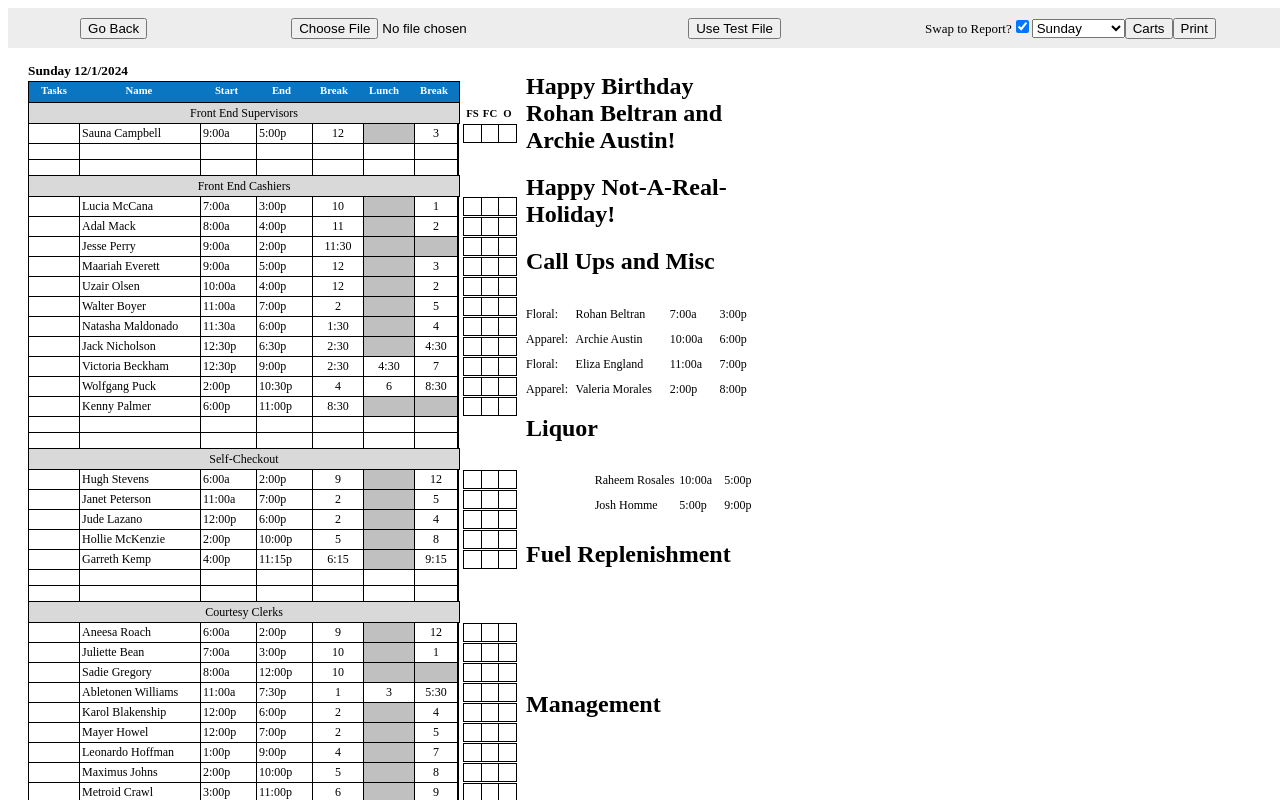
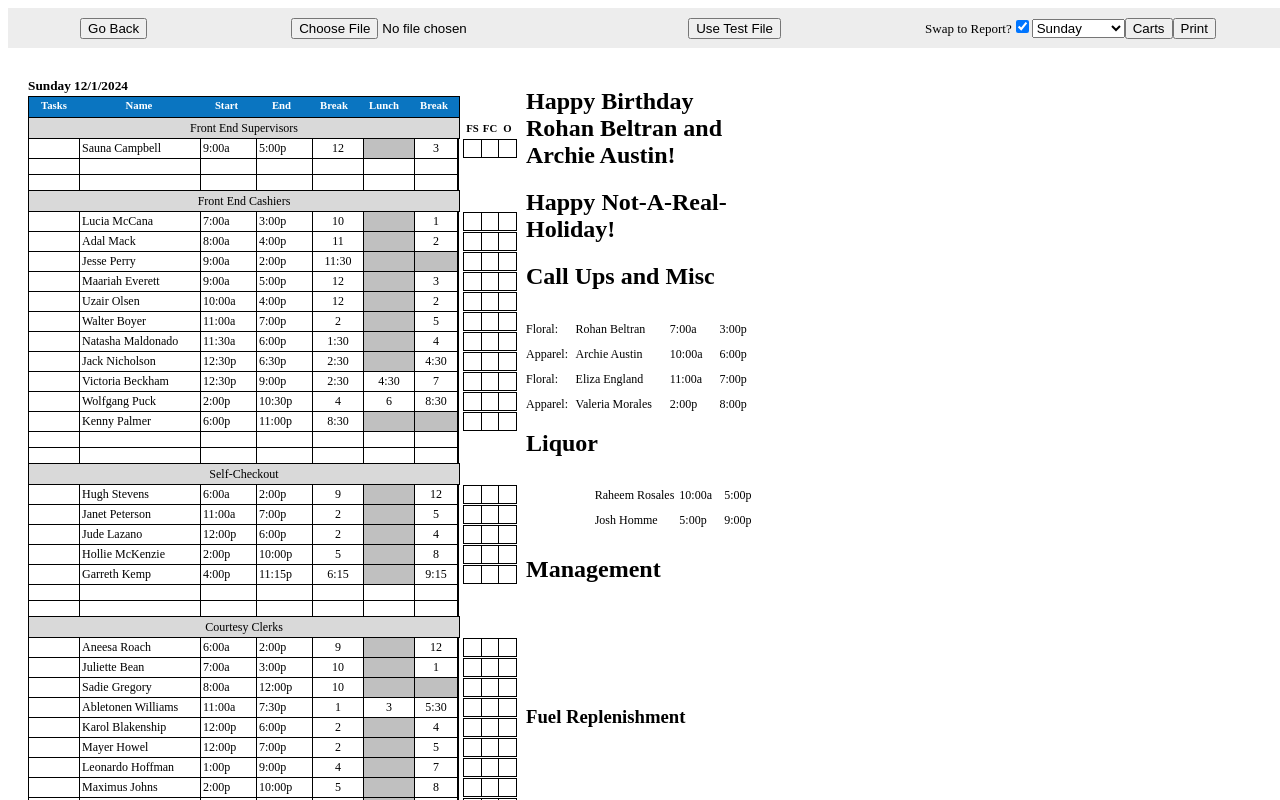
Before and after one commit to EljiahR/k-xlsx-converter-front-end, a Next.js app: page /dashboard/report in a window 1280 px wide. Both pictures are taken after a click on the button "Use Test File". Shown: the top 800 px of the page. Built offline with nearby package versions, Linux system fonts and the light colour scheme.

Commit message:
Minor visual updates for printable version

```diff
--- a/src/app/_components/editor/Board.tsx
+++ b/src/app/_components/editor/Board.tsx
@@ -189,10 +189,10 @@ const Board = () => {
           </div>
         </div>
         <div className={styles["optional-section"]}>
-          <h2 className="side-header">Fuel Replenishment</h2>
+          <h2 className="side-header">Management</h2>
         </div>
         <div className={styles["optional-section"]}>
-          <h2 className="side-header">Management</h2>
+          <h3 className="side-header-small">Fuel Replenishment</h3>
         </div>
       </div>
     </>
--- a/src/app/_styles/Board.module.css
+++ b/src/app/_styles/Board.module.css
@@ -64,6 +64,8 @@
   margin-left: 66px;
 }
 
+
+
 #birthdays, #holidays {
   max-width: 238px;
 }
@@ -96,3 +98,7 @@
   height: 120px;
   margin-top: 30px;
 }
+
+.side-header-small {
+
+}
--- a/src/app/_styles/Report.module.css
+++ b/src/app/_styles/Report.module.css
@@ -4,5 +4,9 @@
   width: 816px;
   min-height: 1056px;
   padding: 20px;
-  padding-top: 5px;
+
 }
+
+.sheet.printable {
+  padding-top: 90px;
+}
--- a/src/app/dashboard/(editor)/report/page.tsx
+++ b/src/app/dashboard/(editor)/report/page.tsx
@@ -26,6 +26,7 @@ const Report = () => {
     const input = document.getElementById(id);
 
     input.classList.add("printable");
+    input.classList.add(styles.printable);
     await toJpeg(input, { backgroundColor: "white" }).then((dataUrl) => {
       /*
         const a = document.createElement('a');
@@ -51,6 +52,7 @@ const Report = () => {
       }
 
       input.classList.remove("printable");
+      input.classList.remove(styles.printable);
       //pdf.save("download.pdf");
     });
   };
```
